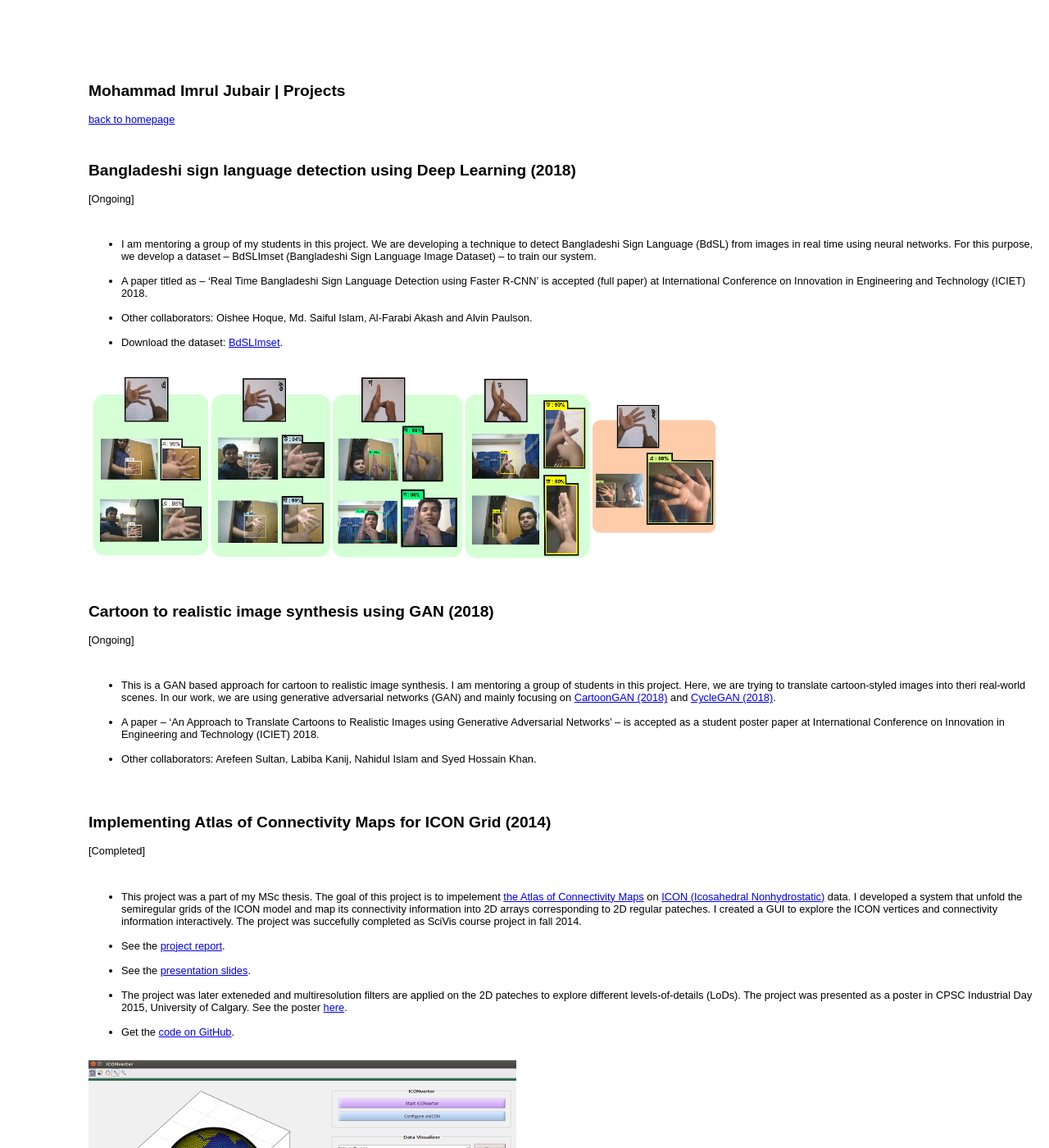
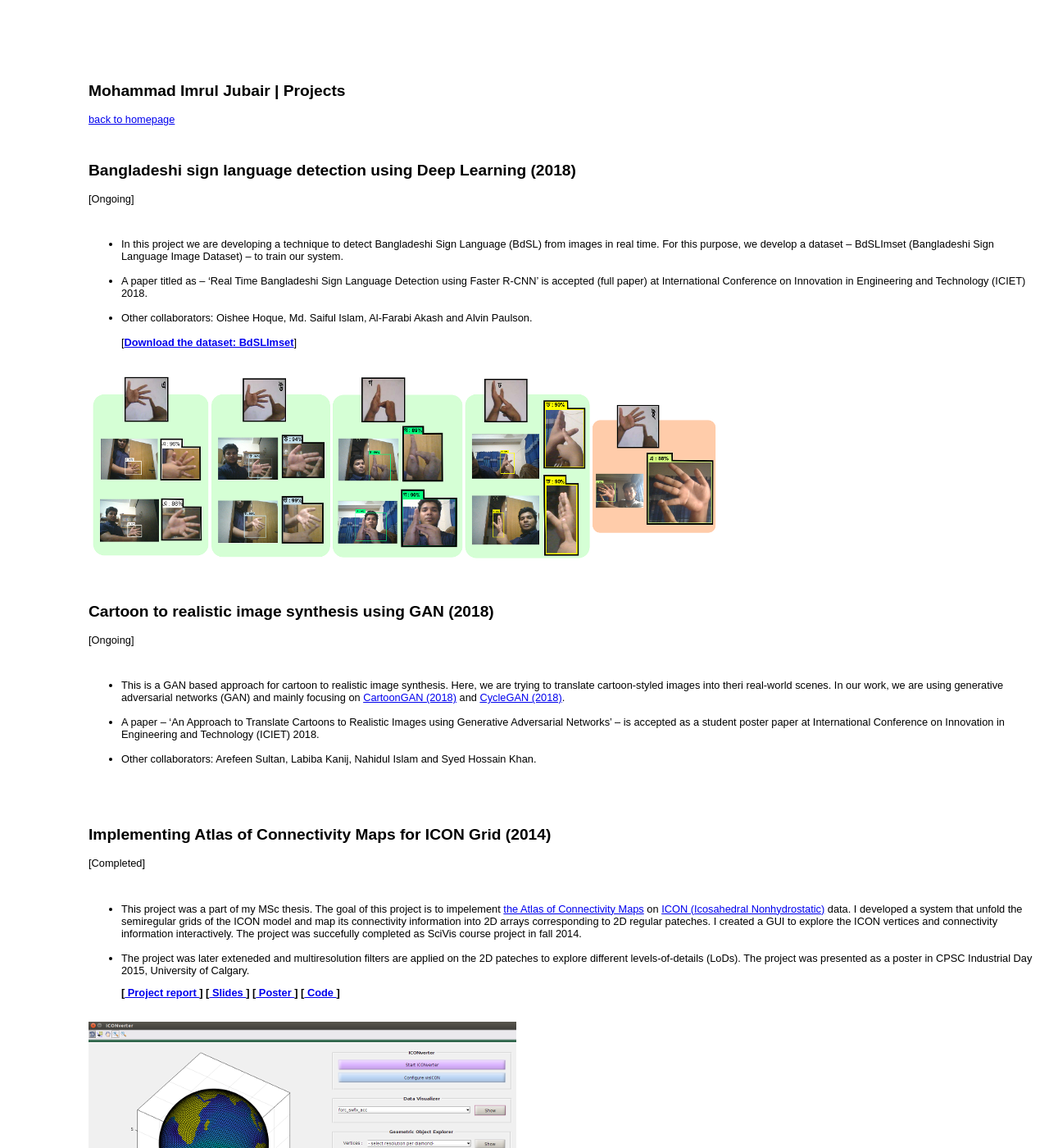
Before and after one commit to imruljubair/imruljubair.github.io, a Jekyll site: the page project/project-page.html, which Jekyll copies as it is, in a window 1280 px wide and 1400 px high. Shown: the whole window at 82% size. Built offline with Jekyll 4.4.1, drawn with Linux system fonts in a browser that asks for light colours; some of the changed text lies outside the part shown.

Commit message:
jump to top

```diff
--- a/project/project-page.html
+++ b/project/project-page.html
@@ -25,11 +25,11 @@ div {
   <br>
   <p class="lead">
   <ul>
-    <li>I am mentoring a group of my students in this project. We are developing a technique to detect Bangladeshi Sign Language (BdSL) from images in real time using neural networks. For this purpose, we develop a dataset – BdSLImset (Bangladeshi Sign Language Image Dataset) – to train our system.</li><br>
+    <li>In this project we are developing a technique to detect Bangladeshi Sign Language (BdSL) from images in real time. For this purpose, we develop a dataset – BdSLImset (Bangladeshi Sign Language Image Dataset) – to train our system.</li><br>
     <li>A paper titled as – ‘Real Time Bangladeshi Sign Language Detection using Faster R-CNN’ is accepted (full paper) at International Conference on Innovation in Engineering and Technology (ICIET) 2018.</li><br>
    <li>Other collaborators: Oishee Hoque, Md. Saiful Islam, Al-Farabi Akash and Alvin Paulson.</li>
    <br>
-  <li>Download the dataset: <a href="https://github.com/imruljubair/bdslimset">BdSLImset</a>.</li>
+    [<a href="https://github.com/imruljubair/bdslimset"; style="font-weight:bold">Download the dataset: BdSLImset</a>]
 </ul>
   </p>
   <br>
@@ -44,15 +44,16 @@ div {
   <br>
   <p class="lead">
   <ul>
-    <li>This is a GAN based approach for cartoon to realistic image synthesis. I am mentoring a group of students in this project. Here, we are trying to translate cartoon-styled images into theri real-world scenes. In our work, we are using generative adversarial networks (GAN) and mainly focusing on <a href="http://openaccess.thecvf.com/content_cvpr_2018/papers/Chen_CartoonGAN_Generative_Adversarial_CVPR_2018_paper.pdf">CartoonGAN (2018)</a> and <a href= "https://arxiv.org/abs/1703.10593"> CycleGAN (2018)</a>.</li><br>
+    <li>This is a GAN based approach for cartoon to realistic image synthesis. Here, we are trying to translate cartoon-styled images into theri real-world scenes. In our work, we are using generative adversarial networks (GAN) and mainly focusing on <a href="http://openaccess.thecvf.com/content_cvpr_2018/papers/Chen_CartoonGAN_Generative_Adversarial_CVPR_2018_paper.pdf">CartoonGAN (2018)</a> and <a href= "https://arxiv.org/abs/1703.10593"> CycleGAN (2018)</a>.</li><br>
     <li>A paper – ‘An Approach to Translate Cartoons to Realistic Images using Generative Adversarial Networks’ – is accepted as a student poster paper at International Conference on Innovation in Engineering and Technology (ICIET) 2018.</li><br>
    <li>Other collaborators: Arefeen Sultan, Labiba Kanij, Nahidul Islam and Syed Hossain Khan.</li>
 </ul>
 <!--
 <br>
   <img src="material/c2r1.png">
+
+-->
 <br>
--->
 <br>
 <br>
 
@@ -65,13 +66,8 @@ div {
   <li> This project was a part of my MSc thesis. The goal of this project is to impelement <a href="https://doi.org/10.1016/j.cag.2013.09.003">the Atlas of Connectivity Maps</a> on <a href="https://www.dwd.de/EN/research/weatherforecasting/num_modelling/01_num_weather_prediction_modells/icon_description.html">ICON (Icosahedral Nonhydrostatic)</a> data. I developed a system that unfold the semiregular grids of the ICON model and map its connectivity information into 2D arrays corresponding to 2D regular pateches. I created a GUI to explore the ICON vertices and connectivity information interactively. The project was succefully completed as SciVis course project in fall 2014.
   </li>
   <br>
-  <li>See the <a href="material/Implementing Atlas of Connectivity Maps for ICON Grid.pdf">project report</a>.</li>
-  <br>
-  <li>See the <a href="material/CPSC 601 - Project Final Presentation.pdf">presentation slides</a>.</li>
-  <br>
-  <li>The project was later exteneded and multiresolution filters are applied on the 2D pateches to explore different levels-of-details (LoDs). The project was presented as a poster in CPSC Industrial Day 2015, University of Calgary. See the poster <a href="material/industrial_day_poster_jubair_(latest).pdf">here</a>.</li>
-  <br>
-  <li>Get the <a href="https://github.com/imruljubair/SciVis-Course-Project-Fall-2014">code on GitHub</a>.</li>
+  <li>The project was later exteneded and multiresolution filters are applied on the 2D pateches to explore different levels-of-details (LoDs). The project was presented as a poster in CPSC Industrial Day 2015, University of Calgary. </li>
+   <p style="font-weight:bold">[<a href="material/Implementing Atlas of Connectivity Maps for ICON Grid.pdf"> Project report </a>]  [<a href="material/CPSC 601 - Project Final Presentation.pdf"> Slides </a>]  [<a href="material/industrial_day_poster_jubair_(latest).pdf"> Poster </a>]  [<a href="https://github.com/imruljubair/SciVis-Course-Project-Fall-2014"> Code </a>]</p>
 </ul>
 </p>
 <br>
@@ -88,13 +84,13 @@ div {
 <ul>
 <li>This is a part of my CPSC 691 Rendering course project. In this project, I visualized the triangle meshe from ICON (Icosahedral Nonhydrostatic) dataset using GLSL. In order to visualize, I used my favourite Parula colormap. I followed multipassing method to render triangle meshe with the edges. </li>
 <br>
-<li>See the <a href="https://github.com/imruljubair/Visualization-using-GLSL">GitHub code</a>.</li>
+[<a href="https://github.com/imruljubair/Visualization-using-GLSL" ; style="font-weight:bold">Code</a>]
 </ul>
 <br>
 <img src="material/glsl.png">    <img src="material/glsl2.png">
 <br>
 <br>
-<p><a href="/index.html#projects">back to homepage</a></p>
+<p><a href="/project/project-page.html#";  style="font-weight:bold">| Jump to top |</a></p>
 </div>
 </body>
 </html>
--- a/teaching/teaching-page.html
+++ b/teaching/teaching-page.html
@@ -108,7 +108,7 @@ div {
 </p>
 <br>
 <br>
-<p><a href="/index.html#teaching">back to homepage</a></p>
+<p><a href="/teaching/teaching-page.html#";  style="font-weight:bold">| Jump to top |</a></p>
 </div>
 </body>
 </html>
```
Also changed, not shown: 3 other files.
